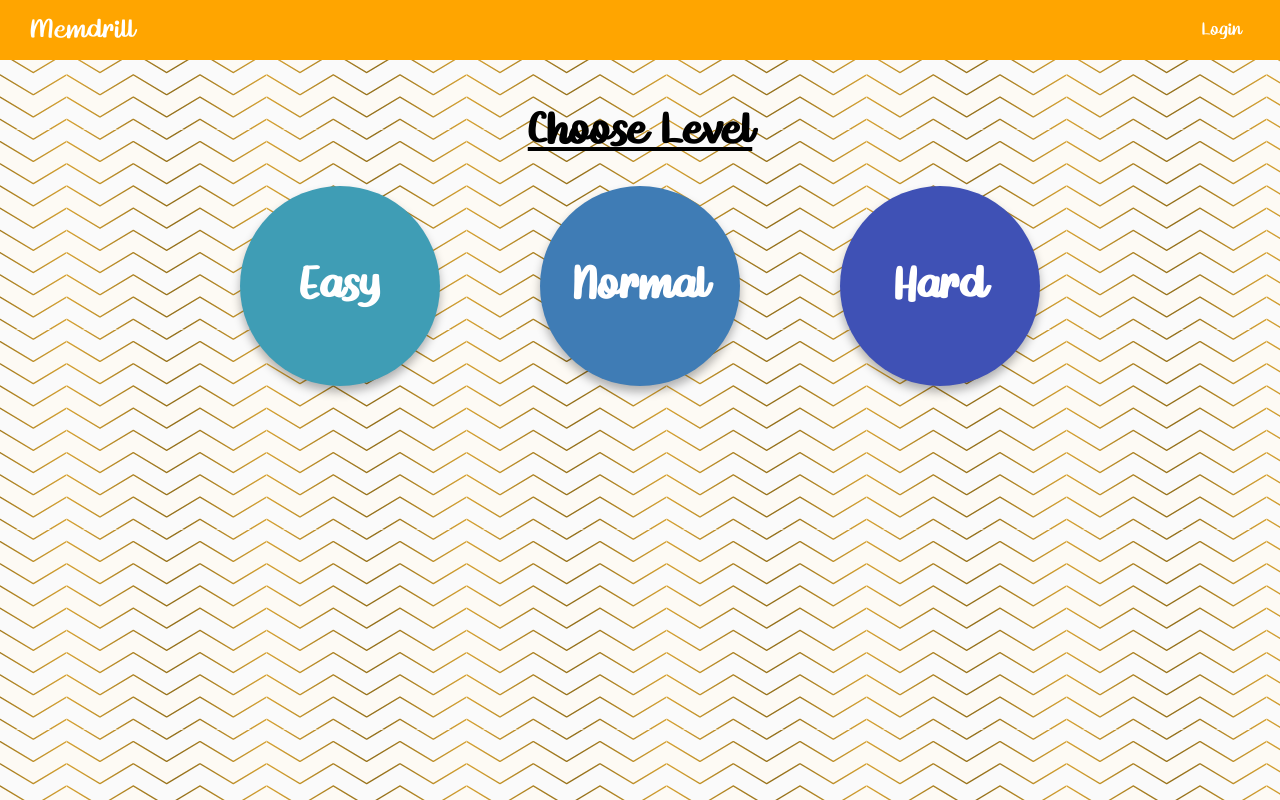
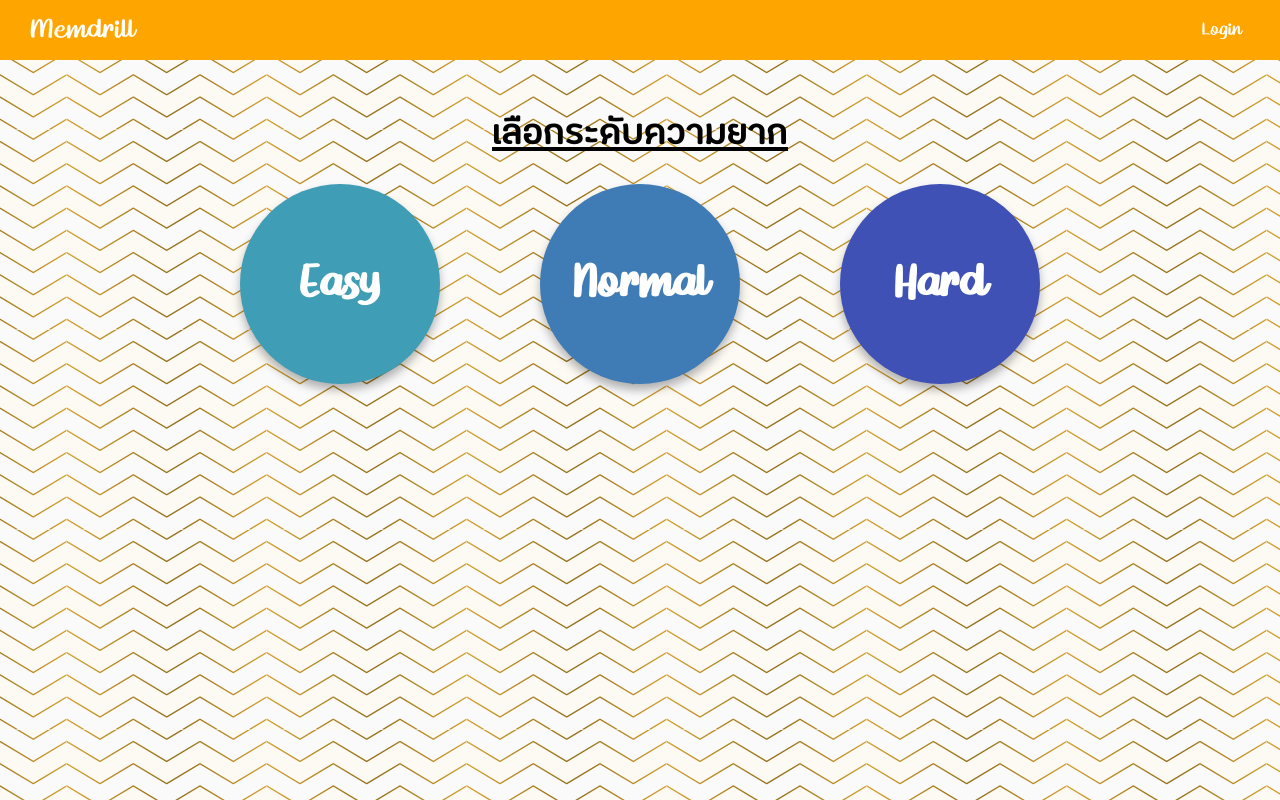
Before and after one commit to sunboyy/cloud-memory-training, an Angular app in the folder memdrill-frontend/: page /game in a window 1280 px wide. Built offline with nearby package versions, Linux system fonts and the light colour scheme.

Commit message:
Translate some text to Thai

```diff
--- a/memdrill-frontend/src/app/game/level/level.component.html
+++ b/memdrill-frontend/src/app/game/level/level.component.html
@@ -1,5 +1,5 @@
 <div class="layout">
-  <div class="header">Choose Level</div>
+  <div class="header">เลือกระดับความยาก</div>
   <div class="container">
     <button class="circle1" (click)="onSelect('easy')">Easy</button>
     <button class="circle2" (click)="onSelect('normal')">Normal</button>
--- a/memdrill-frontend/src/app/game/level/level.component.scss
+++ b/memdrill-frontend/src/app/game/level/level.component.scss
@@ -6,7 +6,7 @@
 }
 
 .header {
-  font-family: Homework;
+  font-family: 'FC Lamoon';
   font-size: 48px;
   font-weight: bold;
   text-decoration: underline;
--- a/memdrill-frontend/src/app/home/stat/stat.component.html
+++ b/memdrill-frontend/src/app/home/stat/stat.component.html
@@ -1,14 +1,14 @@
 <div class="layout">
-  <h1 class="header">Your Stats</h1>
+  <h1 class="header">สถิติของคุณ</h1>
   <p *ngIf="isLoading">Loading...</p>
   <div class="container-info" *ngIf="!isLoading">
-    <div class="title-a">Total Calculations</div>
+    <div class="title title-a">จำนวนโจทย์ที่เคยเล่น</div>
     <div class="item-aa">{{ stat.totalCalculations }}</div>
 
-    <div class="title-b">Correct Calculations</div>
+    <div class="title title-b">จำนวนโจทย์ที่ตอบถูก</div>
     <div class="item-bb">{{ stat.correctCalculations }}</div>
 
-    <div class="title-c">Total Score</div>
+    <div class="title title-c">คะแนนรวม</div>
     <div class="item-cc">{{ stat.totalScore }}</div>
   </div>
 
--- a/memdrill-frontend/src/app/home/stat/stat.component.scss
+++ b/memdrill-frontend/src/app/home/stat/stat.component.scss
@@ -29,6 +29,11 @@ h1 {
   background-color: $color;
 }
 
+.title {
+  font-family: Kanit, sans-serif;
+  text-align: center;
+  font-size: 18px;
+}
 
 .header {
   grid-area: header;
@@ -41,9 +46,6 @@ h1 {
 }
 .title-c {
   grid-area: title3;
-}
-div[class^="title-"] {
-  text-align: center;
 }
 
 .item-aa {
@@ -61,7 +63,7 @@ div[class^="title-"] {
 
 .container-info {
   display: grid;
-  margin: 40px 0 60px 0;
+  margin: 24px 0 48px 0;
   grid-template-columns: 120px 120px 120px;;
   grid-template-rows: auto;
   grid-template-areas:
@@ -69,7 +71,7 @@ div[class^="title-"] {
     "title1 title2 title3"
     "score1 score2 score3";
   column-gap: 40px;
-  row-gap: 15px;
+  row-gap: 16px;
   justify-items: center;
 }
 
--- a/memdrill-frontend/src/styles.scss
+++ b/memdrill-frontend/src/styles.scss
@@ -1,4 +1,5 @@
 /* You can add global styles to this file, and also import other style files */
+@import 'https://fonts.googleapis.com/css?family=Kanit&display=swap';
 
 @font-face {
   font-family: Homework;
@@ -22,6 +23,18 @@
     url('assets/fonts/Material/MaterialIcons-Regular.woff2') format('woff2'),
     url('assets/fonts/Material/MaterialIcons-Regular.woff') format('woff'),
     url('assets/fonts/Material/MaterialIcons-Regular.ttf') format('truetype');
+}
+
+@font-face {
+  font-family: 'FC Lamoon';
+  font-weight: normal;
+  src: url('assets/fonts/fc-lamoon-regular.otf');
+}
+
+@font-face {
+  font-family: 'FC Lamoon';
+  font-weight: bold;
+  src: url('assets/fonts/fc-lamoon-bold.ttf');
 }
 
 .material-icons {
@@ -48,7 +61,12 @@ body {
   margin: 0px;
   font-family: Roboto, Pridi, serif;
 }
+
 h1, h2, h3, h4, h5, h6 {
-  font-family: Homework, Kanit, serif;
+  font-family: Homework, 'FC Lamoon', Kanit, serif;
   margin: 16px 0;
 }
+
+h1 {
+  font-size: 44px;
+}
```
Also changed, not shown: memdrill-frontend/src/assets/fonts/fc-lamoon-bold.ttf (added), memdrill-frontend/src/assets/fonts/fc-lamoon-regular.otf (added).
